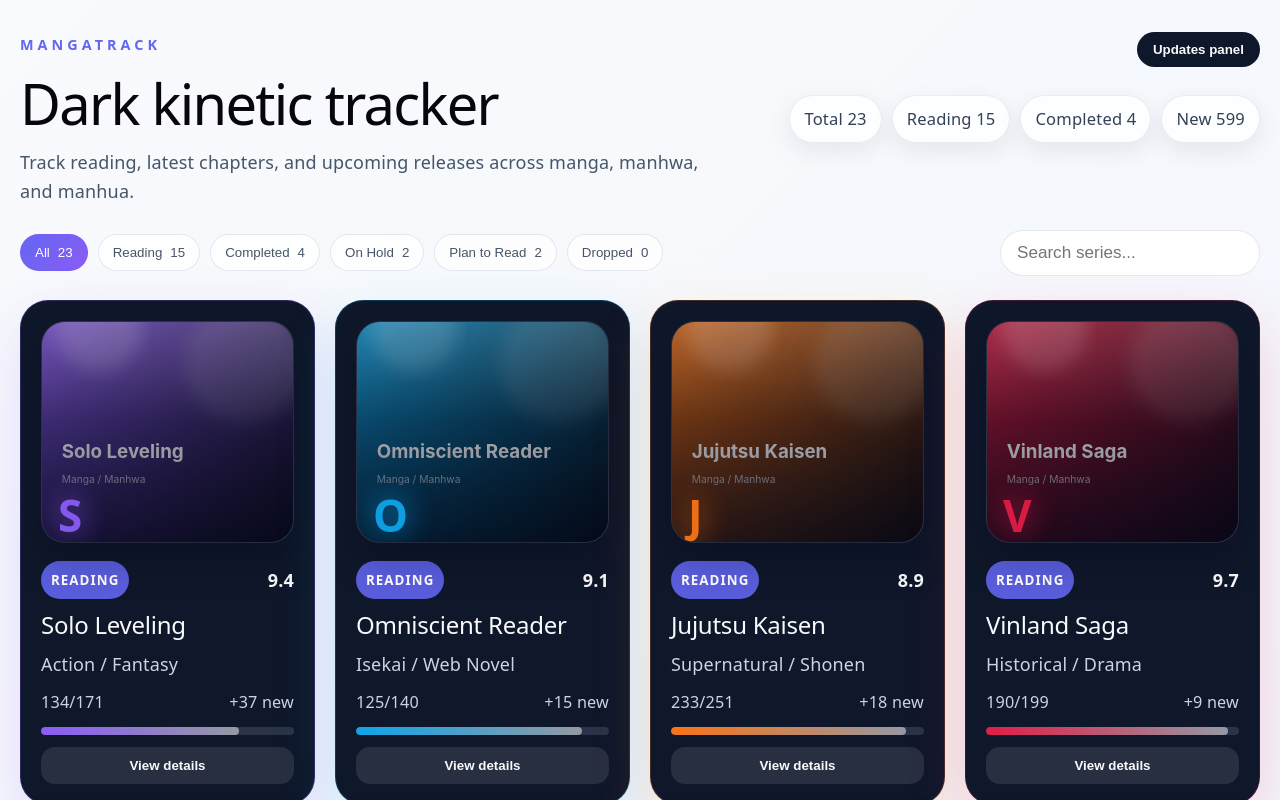
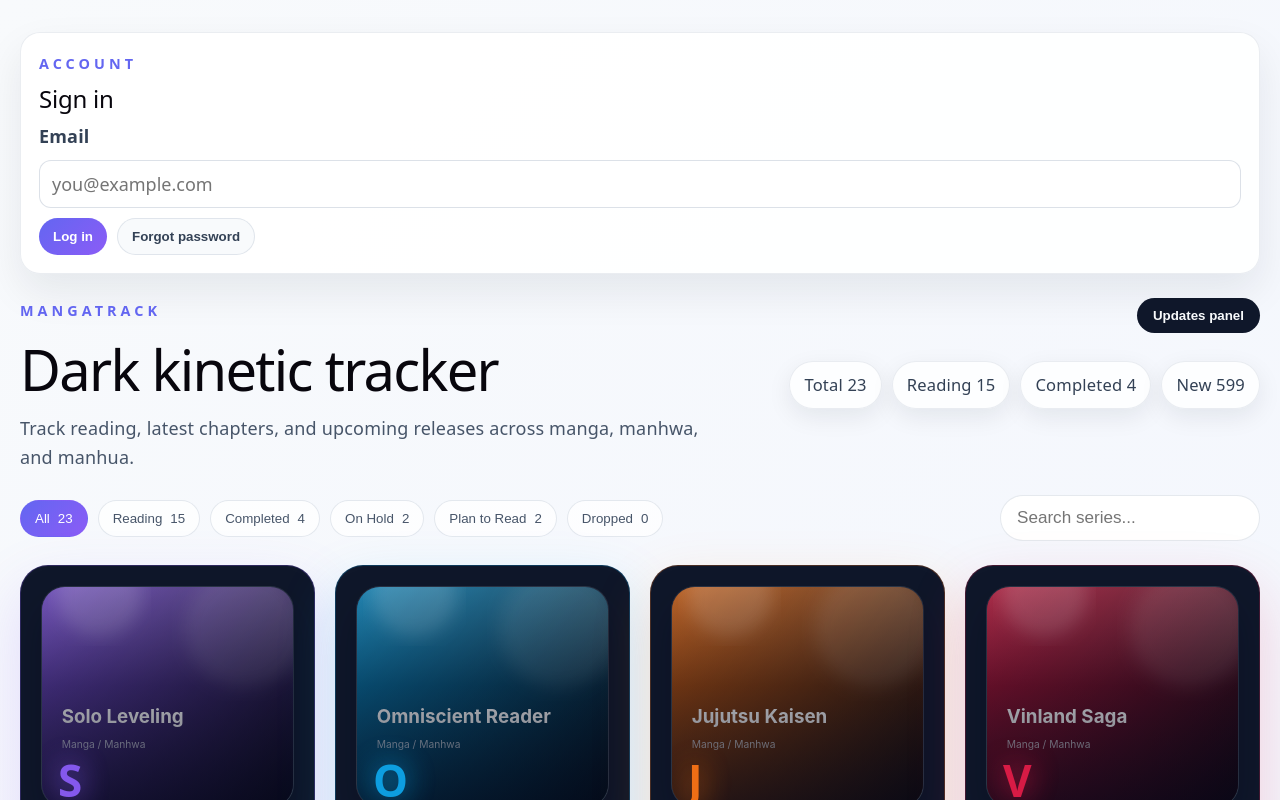
Before and after one commit to waunaneville-design/Manhwa-tracker-client-FRONTEND-, a React (Vite) app in the folder manhwa-tracker-client/: page / in a window 1280 px wide. Shown: the top 800 px of the page. Built offline with nearby package versions, Linux system fonts and the light colour scheme.

Commit message:
feat: add an email placeholder,a forgot password function, inclusive of login and logout funtion

```diff
--- a/manhwa-tracker-client/src/App.jsx
+++ b/manhwa-tracker-client/src/App.jsx
@@ -179,6 +179,9 @@
   const [search, setSearch] = useState('');
   const [detailId, setDetailId] = useState(null);
   const [updatesOpen, setUpdatesOpen] = useState(false);
+  const [isLoggedIn, setIsLoggedIn] = useState(false);
+  const [email, setEmail] = useState('');
+  const [authMessage, setAuthMessage] = useState('');
 
   const filteredSeries = useMemo(
     () =>
@@ -210,8 +213,76 @@
 
 const detailItem = seriesData.find((item) => item.id === detailId);
 
+  const handleLogin = (event) => {
+    event.preventDefault();
+
+    if (!email.trim()) {
+      setAuthMessage('Please enter your email to continue.');
+      return;
+    }
+
+    if (!email.includes('@') || !email.includes('.')) {
+      setAuthMessage('Please enter a valid email address.');
+      return;
+    }
+
+    setIsLoggedIn(true);
+    setAuthMessage(`Welcome back, ${email}!`);
+  };
+
+  const handleLogout = () => {
+    setIsLoggedIn(false);
+    setAuthMessage('You have been logged out.');
+  };
+
+  const handleForgotPassword = (event) => {
+    event.preventDefault();
+
+    if (!email.trim()) {
+      setAuthMessage('Enter your email to receive a reset link.');
+      return;
+    }
+
+    setAuthMessage(`A password reset link has been sent to ${email}.`);
+  };
+
  return (
     <div className="page-shell">
+      <form className="auth-card" onSubmit={handleLogin}>
+        <div className="auth-card-header">
+          <p className="eyebrow">Account</p>
+          <h2>{isLoggedIn ? 'Signed in' : 'Sign in'}</h2>
+        </div>
+
+        <label className="auth-label" htmlFor="email">Email</label>
+        <input
+          id="email"
+          type="email"
+          placeholder="you@example.com"
+          value={email}
+          onChange={(event) => setEmail(event.target.value)}
+        />
+
+        <div className="auth-actions">
+          {!isLoggedIn ? (
+            <>
+              <button type="submit" className="auth-button primary">
+                Log in
+              </button>
+              <button type="button" className="auth-button secondary" onClick={handleForgotPassword}>
+                Forgot password
+              </button>
+            </>
+          ) : (
+            <button type="button" className="auth-button secondary" onClick={handleLogout}>
+              Log out
+            </button>
+          )}
+        </div>
+
+        {authMessage && <p className={`auth-message ${isLoggedIn ? 'success' : ''}`}>{authMessage}</p>}
+      </form>
+
       <header className="app-header">
         <div>
           <p className="eyebrow">MangaTrack</p>
--- a/manhwa-tracker-client/src/style.css
+++ b/manhwa-tracker-client/src/style.css
@@ -359,6 +359,74 @@
   gap: 12px;
 }
 
+.auth-card {
+  display: flex;
+  flex-direction: column;
+  gap: 10px;
+  padding: 18px;
+  border-radius: 20px;
+  background: rgba(255, 255, 255, 0.9);
+  border: 1px solid rgba(148, 163, 184, 0.2);
+  box-shadow: 0 18px 40px rgba(15, 23, 42, 0.08);
+  margin-bottom: 24px;
+}
+
+.auth-card-header h2 {
+  margin-bottom: 0;
+}
+
+.auth-label {
+  font-weight: 600;
+  color: #334155;
+}
+
+.auth-card input {
+  padding: 10px 12px;
+  border: 1px solid rgba(148, 163, 184, 0.32);
+  border-radius: 12px;
+  font: inherit;
+  color: #0f172a;
+}
+
+.auth-card input:focus {
+  outline: 2px solid rgba(99, 102, 241, 0.3);
+  border-color: #6366f1;
+}
+
+.auth-actions {
+  display: flex;
+  flex-wrap: wrap;
+  gap: 10px;
+}
+
+.auth-button {
+  border: none;
+  border-radius: 999px;
+  padding: 10px 14px;
+  font-weight: 600;
+  cursor: pointer;
+}
+
+.auth-button.primary {
+  background: linear-gradient(135deg, #6366f1, #8b5cf6);
+  color: #fff;
+}
+
+.auth-button.secondary {
+  background: #f8fafc;
+  color: #334155;
+  border: 1px solid rgba(148, 163, 184, 0.24);
+}
+
+.auth-message {
+  font-size: 0.95rem;
+  color: #b45309;
+}
+
+.auth-message.success {
+  color: #0f766e;
+}
+
 .updates-toggle {
   border: none;
   border-radius: 999px;
```
